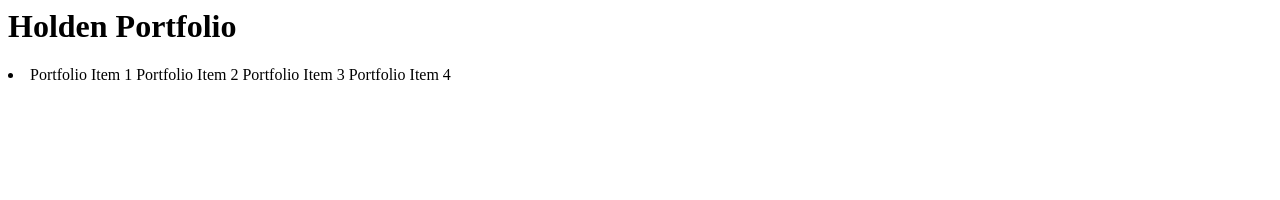
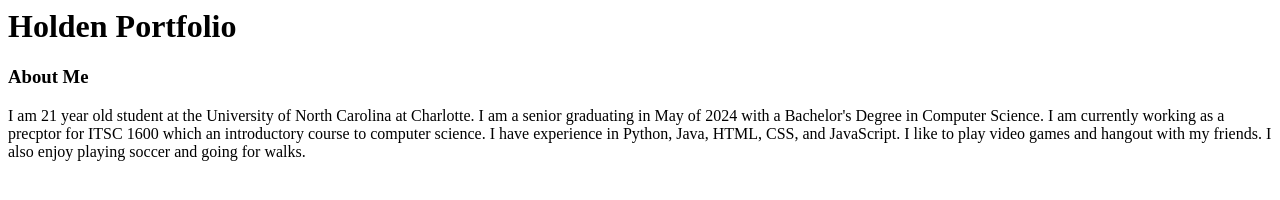
Before and after one commit to HoldenClark/Portfolio, a plain HTML site: page index.html in a window 1280 px wide. Drawn offline with Linux system fonts and the light colour scheme.

Commit message:
feat: added About Me section

```diff
--- a/index.html
+++ b/index.html
@@ -1,9 +1,9 @@
 <h1>Holden Portfolio</h1>
 
 
-<li>
-    <p1>Portfolio Item 1</p1>
-    <p1>Portfolio Item 2</p1>
-    <p1>Portfolio Item 3</p1>
-    <p1>Portfolio Item 4</p1>
-</li>
+<h3>About Me</h3>
+<p>I am 21 year old student at the University of North Carolina at Charlotte. I am a senior graduating
+    in May of 2024 with a Bachelor's Degree in Computer Science. I am currently working as a precptor
+    for ITSC 1600 which an introductory course to computer science. I have experience in Python, Java, HTML, CSS, and JavaScript.
+    I like to play video games and hangout with my friends. I also enjoy playing soccer and going for walks.
+</p>
```
